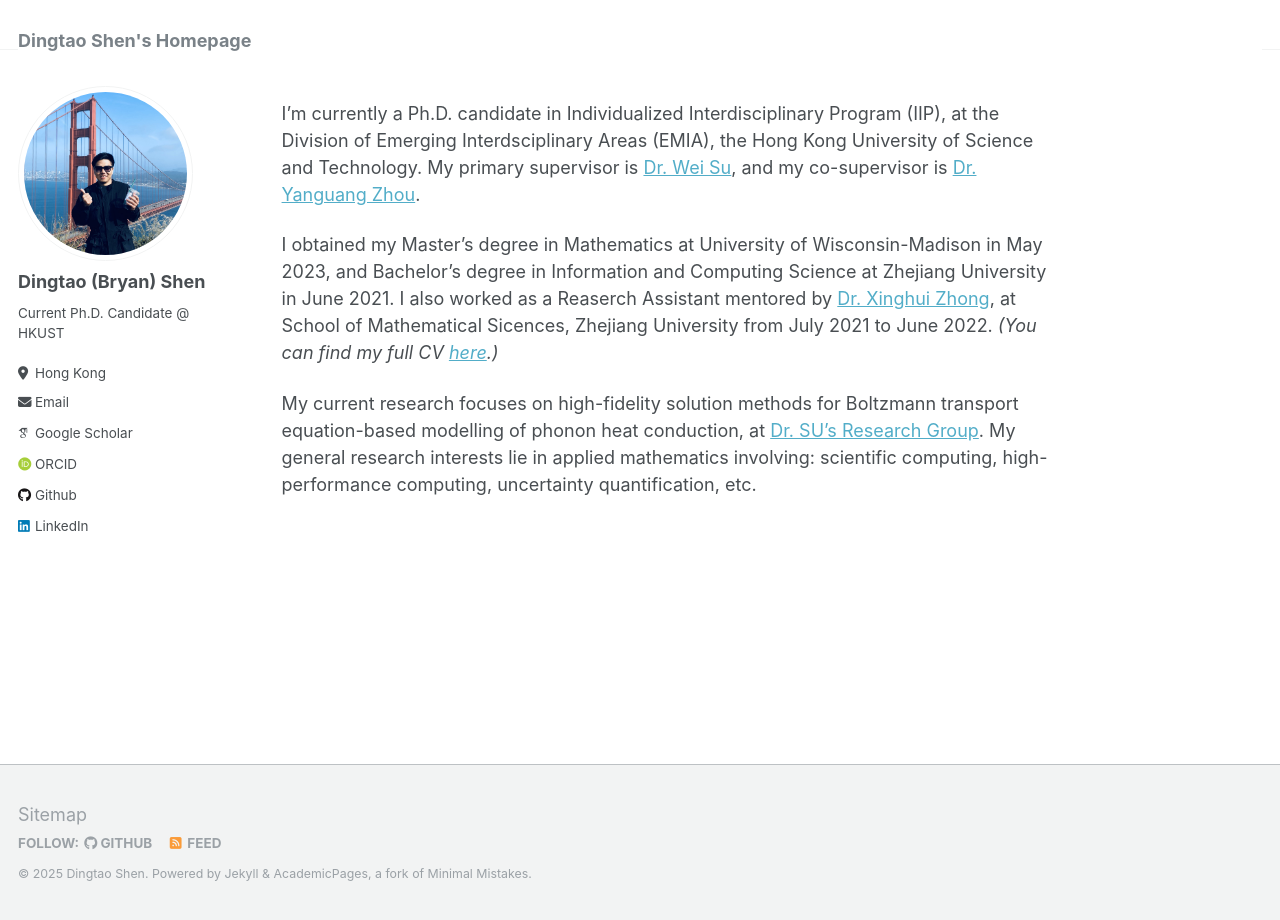
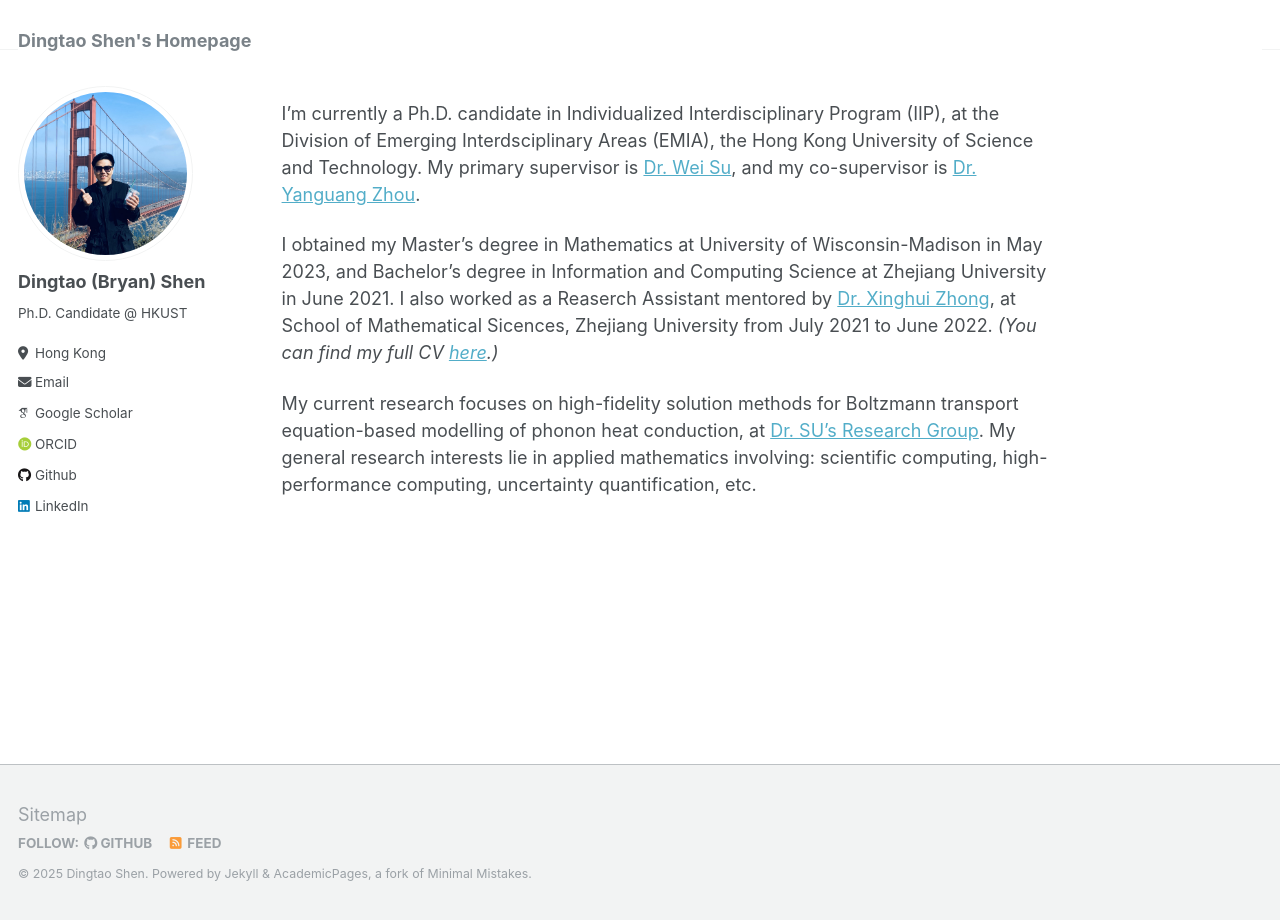
Before and after one commit to dingtao-shen/dingtao-shen.github.io, a Jekyll site: the page built from _pages/about.md, in a window 1280 px wide. Built offline with Jekyll 4.4.1, drawn with Linux system fonts in a browser that asks for light colours; some web fonts are replaced.

Commit message:
Update _config.yml

```diff
--- a/_config.yml
+++ b/_config.yml
@@ -24,7 +24,7 @@ author:
   avatar           : "profile.jpg"
   name             : "Dingtao (Bryan) Shen"
   pronouns         : # example: "she/her"
-  bio              : "Current Ph.D. Candidate @ HKUST"
+  bio              : "Ph.D. Candidate @ HKUST"
   location         : "Hong Kong"
   # employer         : "HKUST"
   uri              : # URL
```
